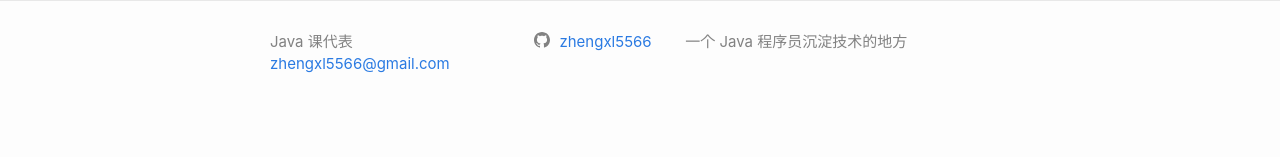
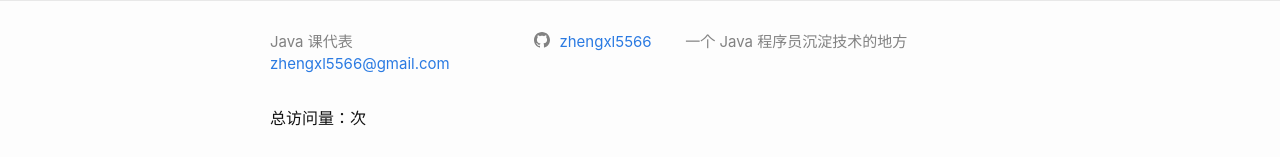
Before and after one commit to zhengxl5566/zhengxl5566.github.io, a Jekyll site: the page built from index.markdown, in a window 1280 px wide. Shown: the part 1143-1300 px from the top of the page. Built offline with Jekyll 4.4.1, drawn with Linux system fonts in a browser that asks for light colours; comment, search, counter and statistics services are not loaded; before the commit the page ends 1279 px from its top, so only the background shows below that.

Commit message:
增加访问量统计

```diff
--- a/_includes/footer.html
+++ b/_includes/footer.html
@@ -28,7 +28,8 @@
         <p>{{- site.description | escape -}}</p>
       </div>
     </div>
-
+ <script async src="//busuanzi.ibruce.info/busuanzi/2.3/busuanzi.pure.mini.js"></script>
+            <span id="busuanzi_container_site_pv">总访问量：<span id="busuanzi_value_site_pv"></span>次</span>
   </div>
 
 </footer>
```
